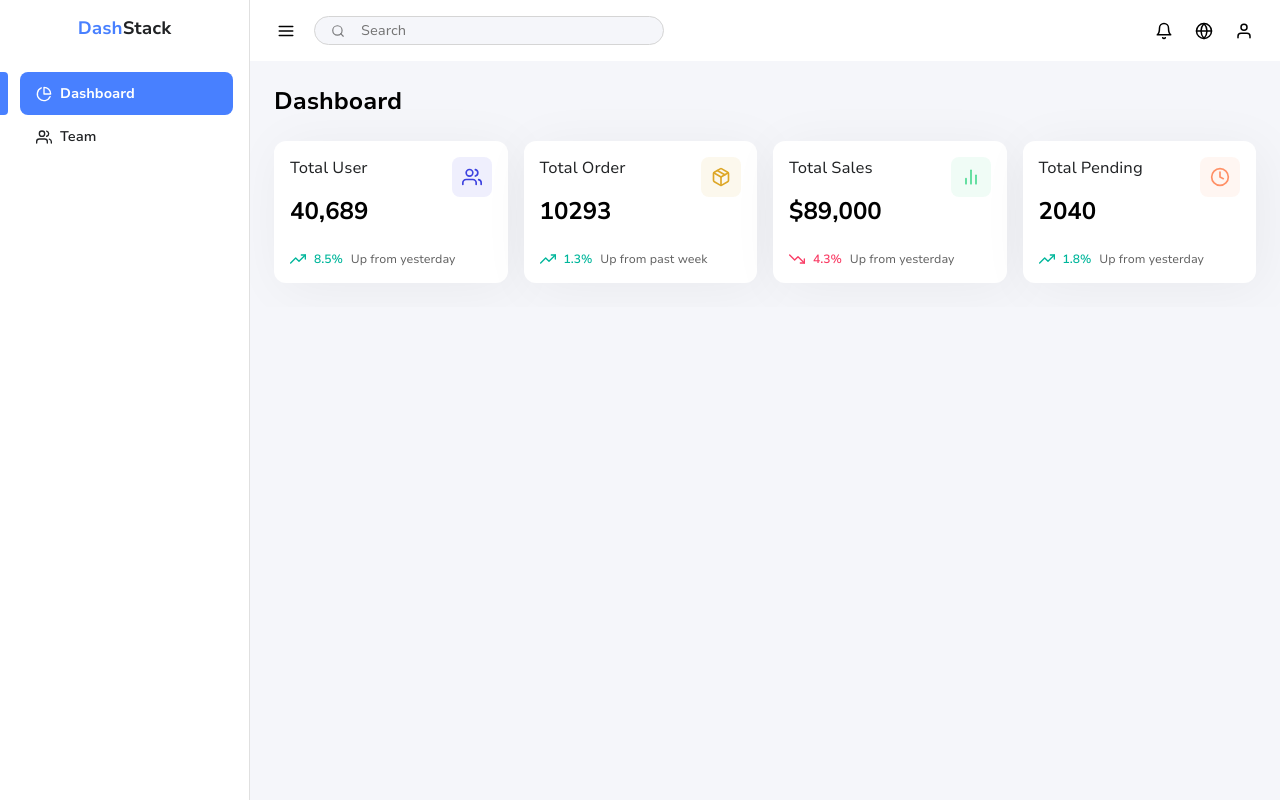
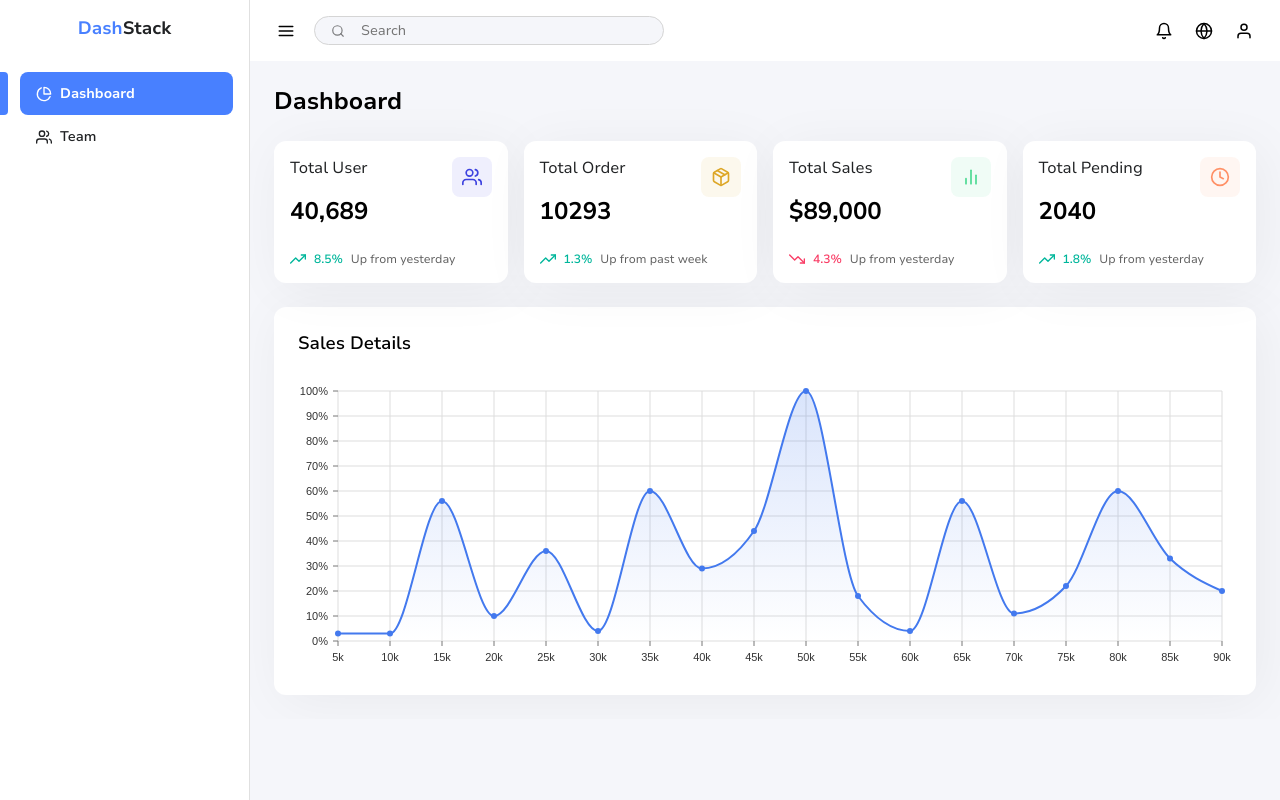
Before and after one commit to filipealvess/dashstack, a Next.js app: page /dashboard in a window 1280 px wide. Built offline with nearby package versions, Linux system fonts and the light colour scheme.

Commit message:
Use sales chart in dashboard index page

```diff
--- a/src/app/dashboard/(dashboard)/page.tsx
+++ b/src/app/dashboard/(dashboard)/page.tsx
@@ -3,6 +3,7 @@
 import { BarChart2, Clock, Package, Users } from "react-feather";
 import * as Styles from "@/app/dashboard/(dashboard)/styles";
 import SummaryCard from "@/components/cards/Summary";
+import SalesChart from "@/components/charts/Sales";
 
 function Index() {
     return (
@@ -48,6 +49,8 @@ function Index() {
                     value="2040"
                 />
             </Styles.Summary>
+
+            <SalesChart />
         </Styles.Container>
     );
 }
--- a/src/app/dashboard/(dashboard)/styles.ts
+++ b/src/app/dashboard/(dashboard)/styles.ts
@@ -21,6 +21,7 @@ export const Header = styled.header`
 export const Summary = styled.section`
     display: flex;
     gap: 16px;
+    margin-bottom: 24px;
 
     ${SummaryCard} {
         flex: 1;
```
